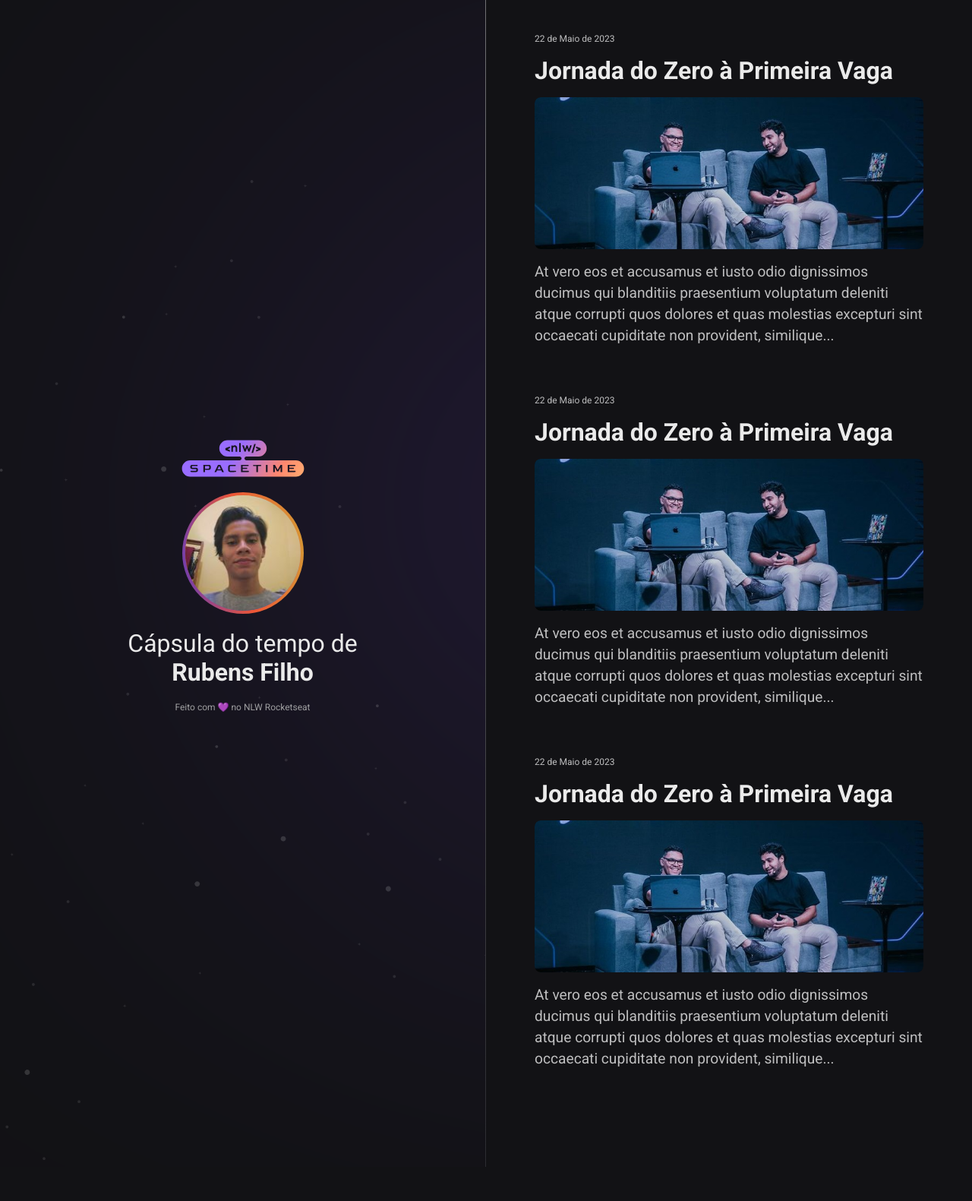
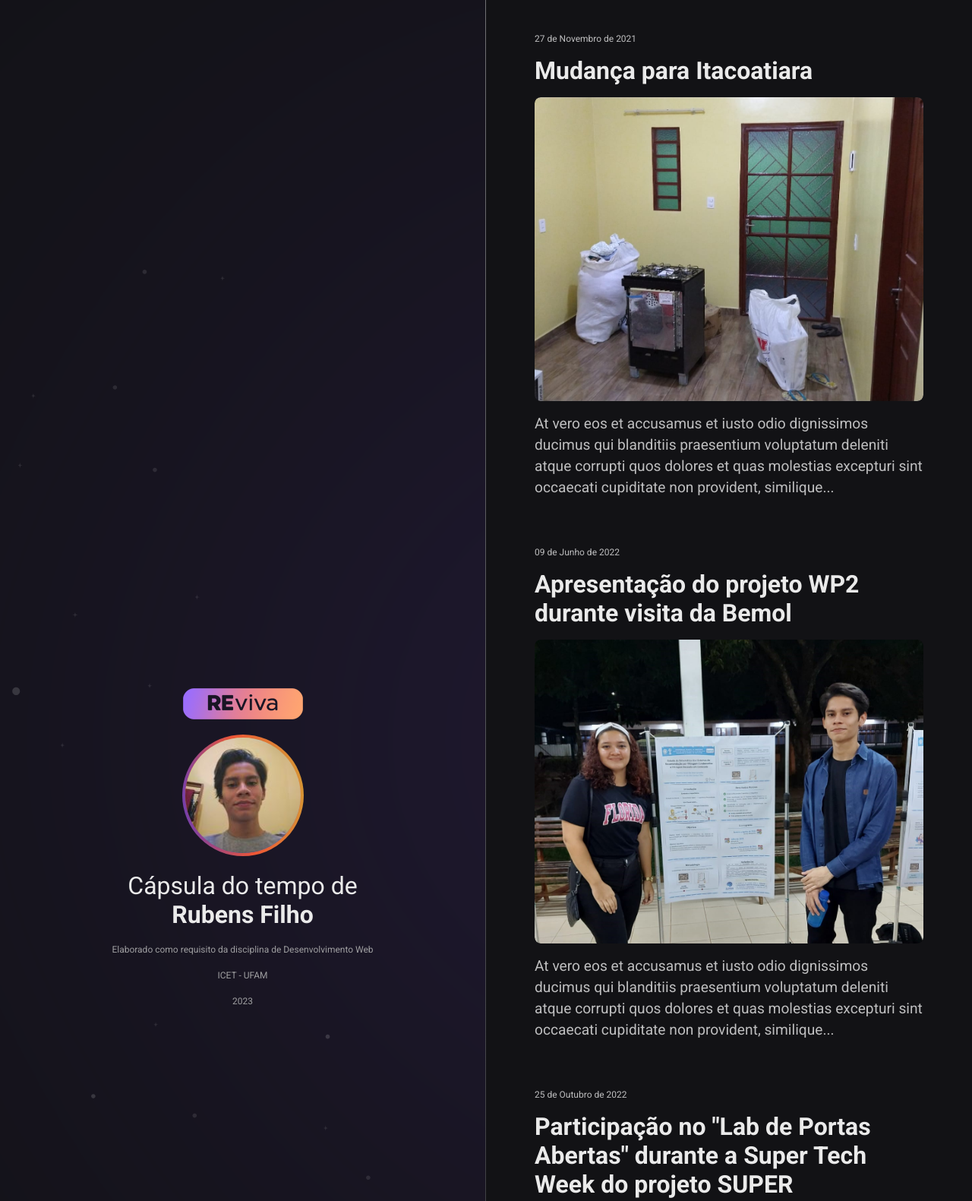
Before and after one commit to RubensFilho2001/Desenvolvimento-Web, a plain HTML site: page index.html in a window 1280 px wide. Shown: the part 20-1601 px from the top of the page at 76% size. Before the commit the page ends 1556 px from the top, so only its background shows below. Drawn offline with Linux system fonts and the light colour scheme.

Commit message:
adaptação para o trabalho

```diff
--- a/index.html
+++ b/index.html
@@ -12,15 +12,15 @@
       rel="stylesheet"
     />
 
-    <link rel="icon" type="image/png" href="./assets/favicon.png" />
+    <link rel="icon" type="image/png" href="./assets/favicon_4.png" />
 
     <link rel="stylesheet" href="./styles.css" />
 
-    <title>NLW Space Time</title>
+    <title>REviva</title>
   </head>
   <body>
     <aside>
-      <img src="./assets/logo.svg" alt="Logo NLW SpaceTime" />
+      <img src="./assets/logo_5.png" alt="Logo REviva" />
       <img src="./assets/fotoPerfil.jpg" alt="Foto de perfil" />
 
       <p>
@@ -28,21 +28,19 @@
         <strong>Rubens Filho</strong>
       </p>
 
-      <span>Feito com 💜 no NLW Rocketseat</span>
+      <span>Elaborado como requisito da disciplina de Desenvolvimento Web</span>
+      <span>ICET - UFAM</span>
+      <span>2023</span>
     </aside>
 
     <nav>
-      <a
-        href="https://www.youtube.com/watch?v=3nz5HkUJaVU"
-        target="_blank"
-        class="memory"
-      >
-        <small>22 de Maio de 2023</small>
-        <h1>Jornada do Zero à Primeira Vaga</h1>
+      <a href="" target="_blank" class="memory">
+        <small>27 de Novembro de 2021</small>
+        <h1>Mudança para Itacoatiara</h1>
         <div>
           <img
-            src="./assets/jornada.png"
-            alt="Rodrigo e Mayk apresentando o evento Jornada do Zero à Primeira Vaga"
+            src="./assets/memory1.jpeg"
+            alt="Uma das primeiras imagens na nova casa"
           />
         </div>
         <p>
@@ -53,17 +51,13 @@
         </p>
       </a>
 
-      <a
-        href="https://www.youtube.com/watch?v=3nz5HkUJaVU"
-        target="_blank"
-        class="memory"
-      >
-        <small>22 de Maio de 2023</small>
-        <h1>Jornada do Zero à Primeira Vaga</h1>
+      <a href="" target="_blank" class="memory">
+        <small>09 de Junho de 2022</small>
+        <h1>Apresentação do projeto WP2 durante visita da Bemol</h1>
         <div>
           <img
-            src="./assets/jornada.png"
-            alt="Rodrigo e Mayk apresentando o evento Jornada do Zero à Primeira Vaga"
+            src="./assets/memory2.jpeg"
+            alt="Apresentação do projeto WP2 durante visita da Bemol"
           />
         </div>
         <p>
@@ -74,16 +68,15 @@
         </p>
       </a>
 
-      <a
-        href="https://www.youtube.com/watch?v=3nz5HkUJaVU"
-        target="_blank"
-        class="memory"
-      >
-        <small>22 de Maio de 2023</small>
-        <h1>Jornada do Zero à Primeira Vaga</h1>
+      <a href="" target="_blank" class="memory">
+        <small>25 de Outubro de 2022</small>
+        <h1>
+          Participação no "Lab de Portas Abertas" durante a Super Tech Week do
+          projeto SUPER
+        </h1>
         <div>
           <img
-            src="./assets/jornada.png"
+            src="./assets/memory3.jpeg"
             alt="Rodrigo e Mayk apresentando o evento Jornada do Zero à Primeira Vaga"
           />
         </div>
--- a/styles.css
+++ b/styles.css
@@ -72,7 +72,7 @@ nav {
 
 .memory img {
   width: 100%;
-  height: 200px;
+  height: 400px;
   object-fit: cover;
   border-radius: 8px;
 
@@ -81,7 +81,7 @@ nav {
 
 .memory div {
   width: 100%;
-  height: 200px;
+  height: 400px;
   overflow: hidden;
   border-radius: 8px;
 }
```
Also changed, not shown: assets/favicon.png (deleted), assets/favicon_4.png (added), assets/jornada.png (deleted), assets/logo_5.png (added), assets/memory1.jpeg (added), assets/memory2.jpeg (added), assets/memory3.jpeg (added).
